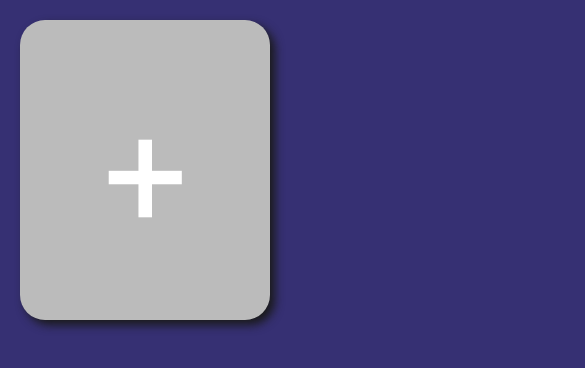
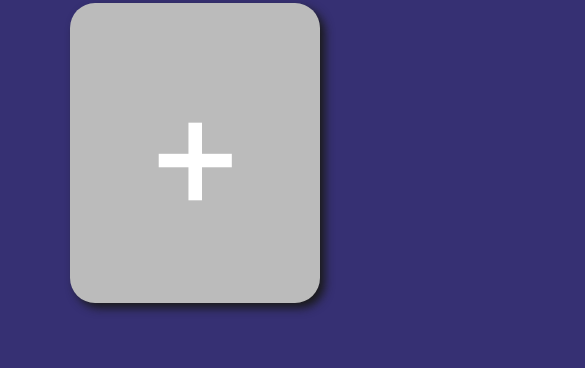
Before and after one commit to sottovocetomato/vue3-nuxt3-todo-test, a Nuxt app: page / in a window 390 px wide. Shown: the top 368 px of the page, 585 px wide, since content can reach past the window. Built offline with nearby package versions, Linux system fonts and the light colour scheme.

Commit message:
+add adaptive

```diff
--- a/assets/scss/index.scss
+++ b/assets/scss/index.scss
@@ -299,3 +299,67 @@ body {
   border-radius: 20px;
   //border: 3px solid vars.$primary-light;
 }
+
+@media (max-width: 1366px) {
+  .container {
+    width: 1200px;
+  }
+}
+@media (max-width: 1024px) {
+  .container {
+    width: 820px;
+  }
+  .notes-form {
+    width: 100%;
+  }
+  .notes-grid {
+    align-items: center;
+    justify-content: center;
+  }
+}
+@media (max-width: 768px) {
+  .container {
+    width: 700px;
+  }
+}
+@media (max-width: 576px) {
+  .container {
+    width: 100%;
+    padding: calc(vars.$spacer/5);
+  }
+  .todos-list {
+    height: 100%;
+  }
+  .notes-form {
+    &__controls {
+      flex-direction: column;
+      .btn {
+        width: 100%;
+      }
+    }
+    &-edit {
+      .notes-form__controls {
+        flex-direction: column;
+        .btn {
+          width: 100%;
+        }
+      }
+    }
+  }
+  .todo {
+    flex-direction: column;
+    &__body {
+      .todo__text {
+        width: 100%;
+      }
+    }
+    &__controls {
+      margin-top: vars.$spacer;
+      width: 100%;
+      button {
+        width: 48%;
+        height: 32px;
+      }
+    }
+  }
+}
```
